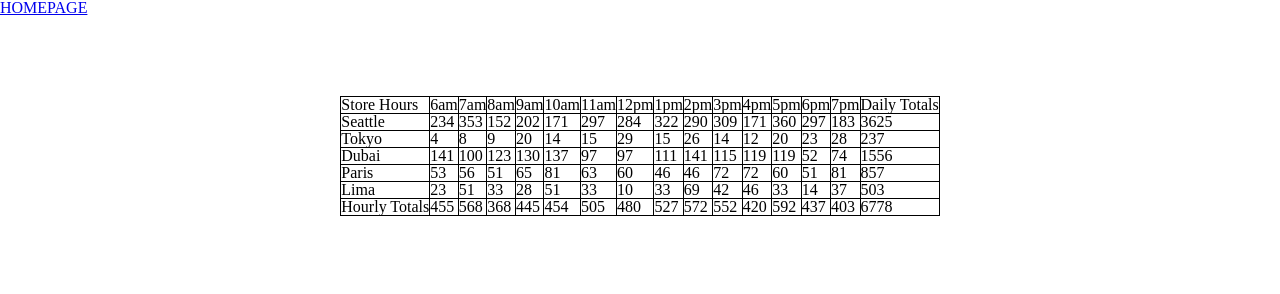
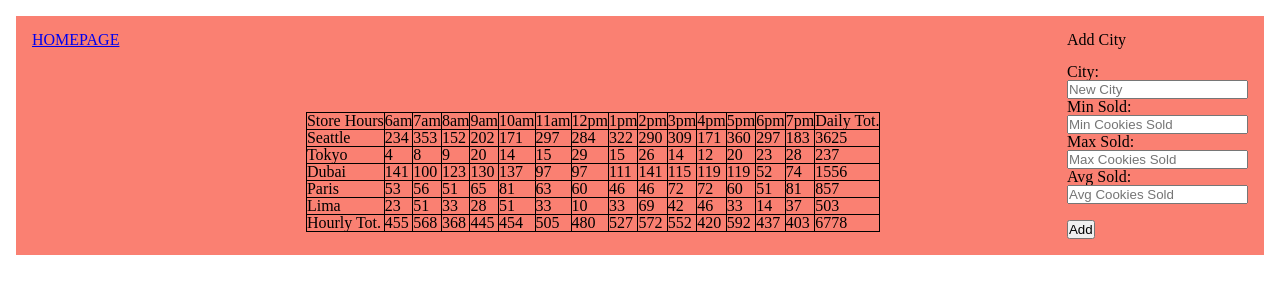
Before and after one commit to cherrera1208/cookie-stand, a plain HTML site: page sales.html in a window 1280 px wide. Drawn offline with Linux system fonts and the light colour scheme.

Commit message:
lab09 events complete

```diff
--- a/js/app.js
+++ b/js/app.js
@@ -69,9 +69,8 @@ let footer = document.querySelector('tfoot');
 let totalsRow = document.createElement('tr');
 footer.appendChild(totalsRow);
 let totalsLabel = document.createElement('td');
-totalsLabel.textContent = 'Hourly Totals';
+totalsLabel.textContent = 'Hourly Tot.';
 totalsRow.appendChild(totalsLabel);
-
 for (let i = 0; i < hours.length; i++) {
   let hourlyTotals = document.createElement('td');
   hourlyTotals.textContent = seattle.cookieArray[i] + tokyo.cookieArray[i] + dubai.cookieArray[i] + paris.cookieArray[i] + lima.cookieArray[i];
@@ -79,9 +78,25 @@ for (let i = 0; i < hours.length; i++) {
 }
 
 let totals = document.createElement('td');
-totals.textContent = 'Daily Totals';
+totals.textContent = 'Daily Tot.';
 headerRow.appendChild(totals);
 
 let grandTotals = document.createElement('td');
 grandTotals.textContent = seattle.total + tokyo.total + dubai.total + paris.total + lima.total;
 totalsRow.appendChild(grandTotals);
+
+let form = document.querySelector('form');
+
+function handleSubmit(event) {
+  event.preventDefault();
+  let newCity = new Shop(
+    event.target.city.value,
+    parseInt(event.target.min.value),
+    parseInt(event.target.max.value),
+    parseInt(event.target.avg.value)
+  );
+  newCity.render();
+  footer();
+}
+
+form.addEventListener('submit', handleSubmit);
--- a/sales.html
+++ b/sales.html
@@ -2,20 +2,38 @@
 <html lang="en">
 <head>
   <meta charset="UTF-8">
-
   <title>Salmon Cookies Sales</title>
   <link rel="stylesheet" href="css/reset.css">
   <link rel="stylesheet" href="css/style.css">
 </head>
 <body>
-  <p>
+  <main id="salesPage">
     <a href="index.html">HOMEPAGE</a>
-  </p>
     <table>
       <thead></thead>
       <tbody></tbody>
       <tfoot></tfoot>
     </table>
+    <div id="form">
+      <form>
+        <fieldset>
+          <legend>Add City</legend><br>
+          <label> City: </label><br>
+            <input type="text" placeholder="New City" name="city"><br>
+          <label> Min Sold: </label><br>
+            <input type="number" placeholder="Min Cookies Sold" name="min"><br>
+          <label> Max Sold: </label><br>
+            <input type="number" placeholder="Max Cookies Sold" name="max"><br>
+          <label> Avg Sold: </label><br>
+            <input type="number" placeholder="Avg Cookies Sold"name="avg"><br><br>
+          <button type="submit">Add</button>
+        </fieldset>
+      </form>
+    </div>
+  </main>
+  <footer>
+
+  </footer>
   <script src="js/app.js"></script>
 </body>
 </html>
```
Lines whose indentation alone changed are shown as unchanged.
